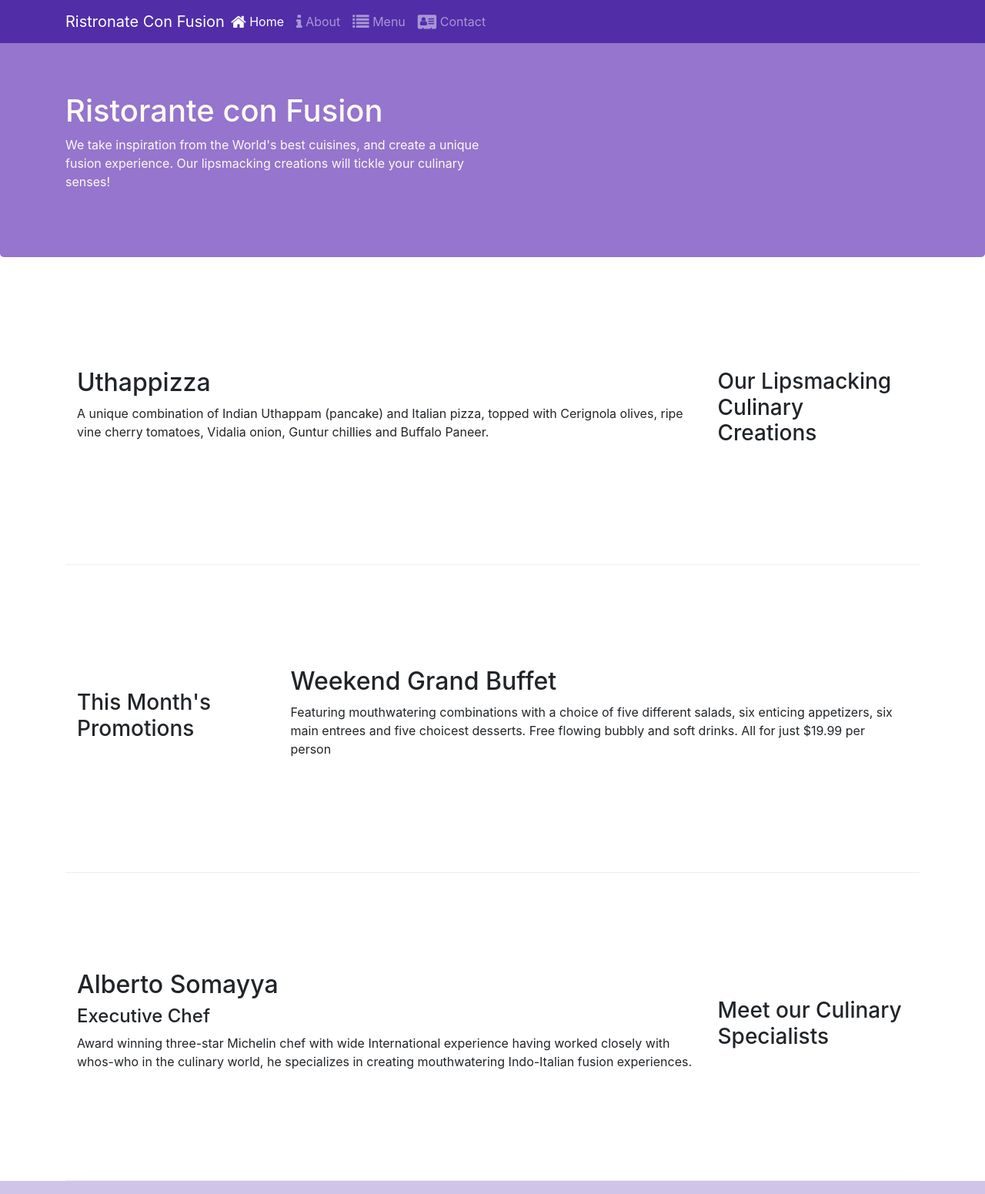
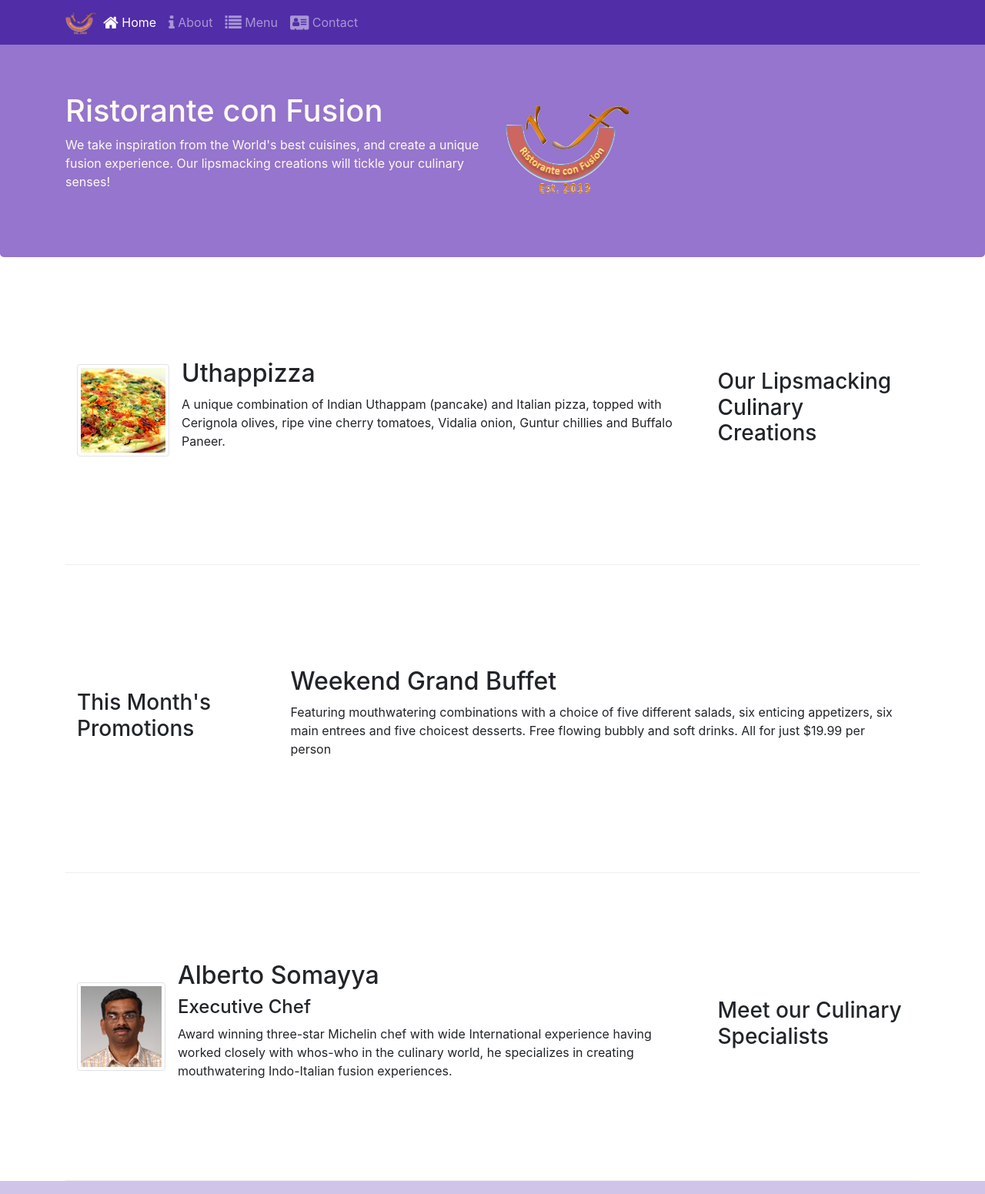
Before and after one commit to i-amritpal/Bootstrap4, a website: page index.html in a window 1280 px wide. Shown: the top 1551 px of the page at 77% size. Drawn offline with nearby package versions, Linux system fonts and the light colour scheme.

Commit message:
images and media

```diff
--- a/index.html
+++ b/index.html
@@ -22,7 +22,7 @@
             <button class="navbar-toggler" type="button" data-toggle="collapse" data-target="#Navbar">
                 <span class="navbar-toggler-icon"></span>
             </button>
-            <a class="navbar-brand mr-auto" href="#">Ristronate Con Fusion</a>
+            <a class="navbar-brand mr-auto" href="./index.html"><img src="img/logo.png" height="30" width="41"></a>
             <div class="collapse navbar-collapse mr-auto" id="Navbar">
                 <ul class="navbar-nav mr-auto">
                     <li class="nav-item active"><a class="nav-link" href="#"><span class="fa fa-home fa-lg"></span> Home</a></li>
@@ -41,7 +41,8 @@
                     <h1>Ristorante con Fusion</h1>
                     <p>We take inspiration from the World's best cuisines, and create a unique fusion experience. Our lipsmacking creations will tickle your culinary senses!</p>
                 </div>
-                <div class="col-12 col-sm">
+                <div class="col-12 col-sm align-self-center">
+                    <img src="img/logo.png" class="img-fluid">
                 </div>
             </div>
         </div>
@@ -53,8 +54,14 @@
                 <h3>Our Lipsmacking Culinary Creations</h3>
             </div>
             <div class="col col-sm order-sm-first col-md">
-                <h2>Uthappizza</h2>
-                <p>A unique combination of Indian Uthappam (pancake) and Italian pizza, topped with Cerignola olives, ripe vine cherry tomatoes, Vidalia onion, Guntur chillies and Buffalo Paneer.</p>
+                <div class="media">
+                    <img class="d-flex mr-3 img-thumbnail align-self-center" src="img/uthappizza.png" alt="uthappizza">
+                    <div class="media-body">
+                        <h2 class="md-0">Uthappizza</h2>
+                        <p>A unique combination of Indian Uthappam (pancake) and Italian pizza, topped with Cerignola olives, ripe vine cherry tomatoes, Vidalia onion, Guntur chillies and Buffalo Paneer.</p>
+
+                    </div>
+                </div>
             </div>
         </div>
 
@@ -74,9 +81,23 @@
                 <h3>Meet our Culinary Specialists</h3>
             </div>
             <div class="col col-sm order-sm-first col-md">
-                <h2>Alberto Somayya</h2>
-                <h4>Executive Chef</h4>
-                <p>Award winning three-star Michelin chef with wide International experience having worked closely with whos-who in the culinary world, he specializes in creating mouthwatering Indo-Italian fusion experiences. </p>
+
+
+                <div class="media">
+                    <img class="d-flex mr-3 img-thumbnail align-self-center" src="img/alberto.png" alt="alberto">
+                    <div class="media-body">
+
+
+                        <h2 class="mt-0">Alberto Somayya</h2>
+                        <h4>Executive Chef</h4>
+                        <p class="d-none d-sm-block">Award winning three-star Michelin chef with wide International experience having worked closely with whos-who in the culinary world, he specializes in creating mouthwatering Indo-Italian fusion experiences. </p>
+
+
+                    </div>
+                </div>
+
+
+
             </div>
         </div>
     </div>
@@ -90,7 +111,7 @@
                         <li><a href="#">Home</a></li>
                         <li><a href="./aboutus.html">About</a></li>
                         <li><a href="#">Menu</a></li>
-                        <li><a href="#">Contact</a></li>
+                        <li><a href="./contactus.html">Contact</a></li>
                     </ul>
                 </div>
                 <div class="col-7 col-sm-5">
```
Also changed, not shown: aboutus.html (+3 -2 lines), contactus.html (+3 -2 lines), img/alberto.png (added), img/buffet.png (added), img/logo.png (added), img/uthappizza.png (added), 1 other file.
